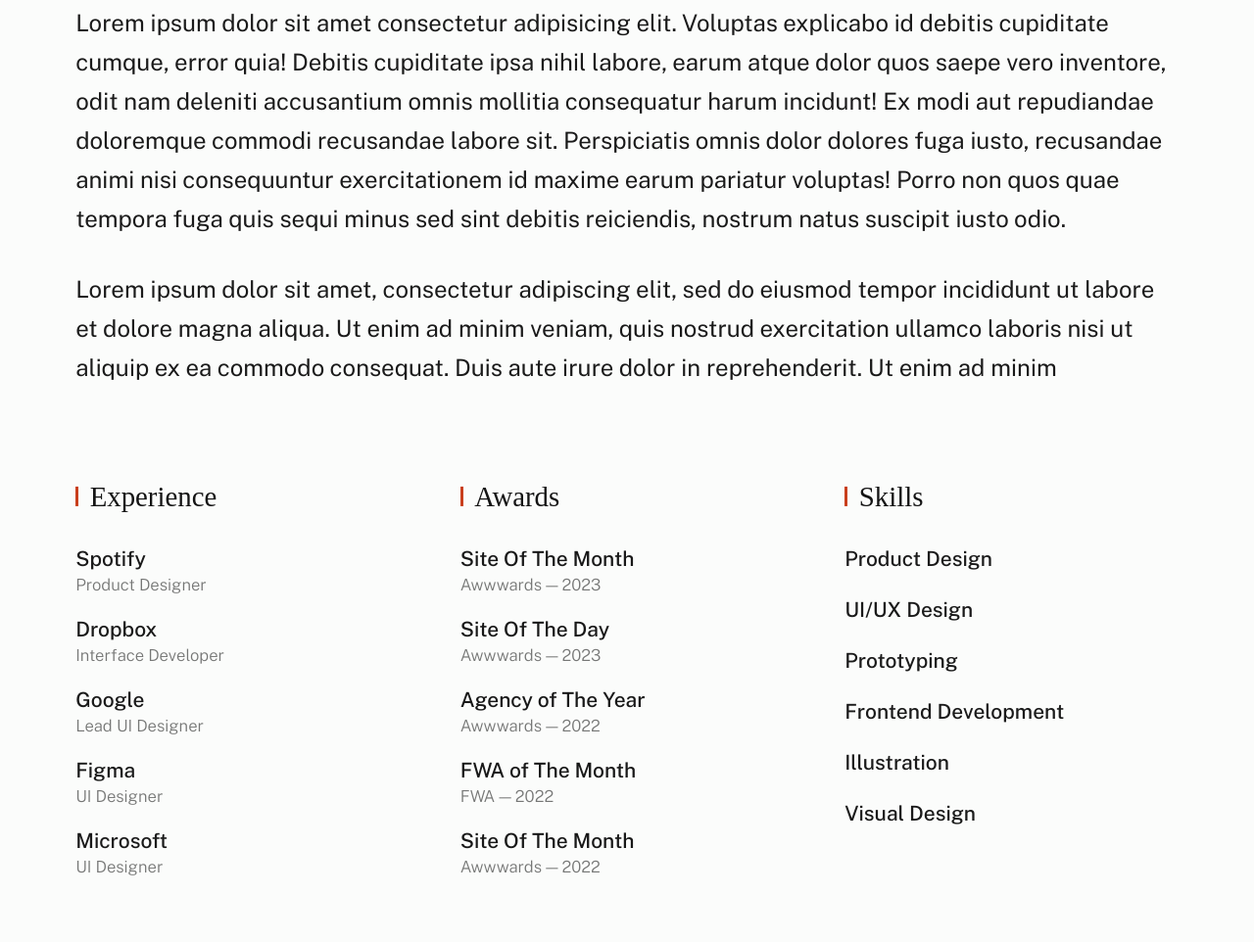
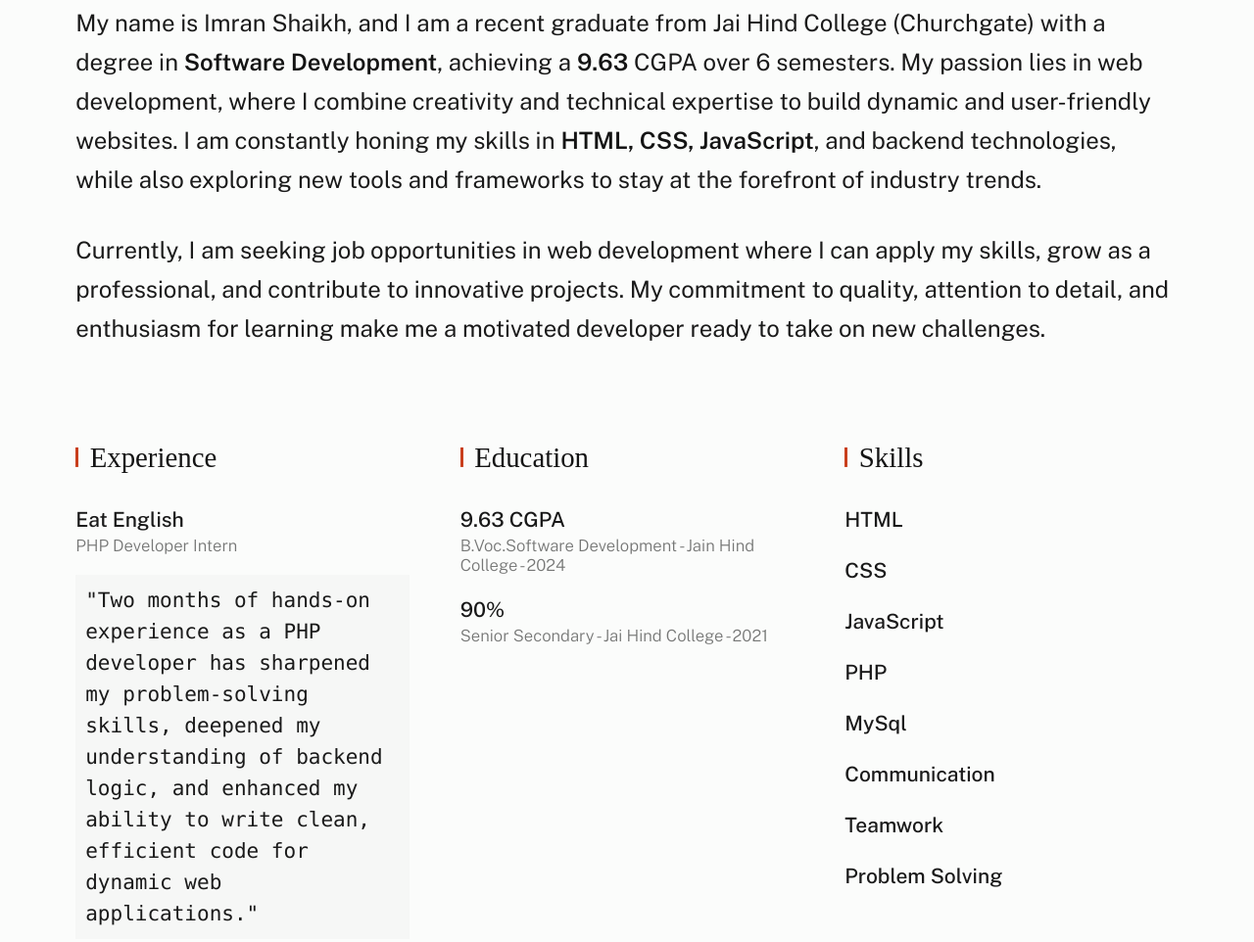
Before and after one commit to Fesssy/my_profile, a plain HTML site: page index.html in a window 1280 px wide. Shown: the part 1275-2237 px from the top of the page at 98% size. Drawn offline with nearby package versions, Linux system fonts and the light colour scheme; a web font is replaced by a local one.

Commit message:
adding experience, education info and skills as well as about me para and get in touch para

```diff
--- a/index.html
+++ b/index.html
@@ -165,11 +165,11 @@
                     </div> <!-- end section-header -->
 
                     <p class="attention-getter">
-                    Lorem ipsum dolor sit amet consectetur adipisicing elit. Voluptas explicabo id debitis cupiditate cumque, error quia! Debitis cupiditate ipsa nihil labore, earum atque dolor quos saepe vero inventore, odit nam deleniti accusantium omnis mollitia consequatur harum incidunt! Ex modi aut repudiandae doloremque commodi recusandae labore sit. Perspiciatis omnis dolor dolores fuga iusto, recusandae animi nisi consequuntur exercitationem id maxime earum pariatur voluptas! Porro non quos quae tempora fuga quis sequi minus sed sint debitis reiciendis, nostrum natus suscipit iusto odio.
+                        My name is Imran Shaikh, and I am a recent graduate from Jai Hind College (Churchgate) with a degree in <strong>Software Development</strong>, achieving a <strong>9.63</strong> CGPA over 6 semesters. My passion lies in web development, where I combine creativity and technical expertise to build dynamic and user-friendly websites. I am constantly honing my skills in <strong>HTML, CSS, JavaScript</strong>, and backend technologies, while also exploring new tools and frameworks to stay at the forefront of industry trends.
                     </p>
 
                     <p class="attention-getter">
-                    Lorem ipsum dolor sit amet, consectetur adipiscing elit, sed do eiusmod tempor incididunt ut labore et dolore magna aliqua. Ut enim ad minim veniam, quis nostrud exercitation ullamco laboris nisi ut aliquip ex ea commodo consequat. Duis aute irure dolor in reprehenderit. Ut enim ad minim
+                        Currently, I am seeking job opportunities in web development where I can apply my skills, grow as a professional, and contribute to innovative projects. My commitment to quality, attention to detail, and enthusiasm for learning make me a motivated developer ready to take on new challenges.
                     </p>
 
                     <div class="grid-list-items s-about__blocks">
@@ -178,59 +178,27 @@
                             <h4 class="s-about__block-title">Experience</h4>
                             <ul class="s-about__list">
                                 <li>
-                                    Spotify
-                                    <span>Product Designer</span>
-                                </li>
-                                <li>
-                                    Dropbox
-                                    <span>Interface Developer</span>
-                                </li>
-                                <li>
-                                    Google
-                                    <span>Lead UI Designer</span>
-                                </li>
-                                <li>
-                                    Figma
-                                    <span>UI Designer</span>
-                                </li>
-                                <li>
-                                    Microsoft
-                                    <span>UI Designer</span>
+                                    Eat English
+                                    <span>PHP Developer Intern</span>
+                                    <pre wrap style="margin-top: 20px; padding: 10px;">"Two months of hands-on experience as a PHP developer has sharpened my problem-solving skills, deepened my understanding of backend logic, and enhanced my ability to write clean, efficient code for dynamic web applications."</pre>
                                 </li>
                             </ul>
                         </div> <!--end s-about__block -->
 
                         <div class="grid-list-items__item s-about__block">
-                            <h4 class="s-about__block-title">Awards</h4>
+                            <h4 class="s-about__block-title">Education</h4>
 
                             <ul class="s-about__list">
                                 <li>
                                     <a href="#0">
-                                        Site Of The Month
-                                        <span>Awwwards — 2023</span>
+                                        9.63 CGPA
+                                        <span>B.Voc.Software Development - Jain Hind College - 2024</span>
                                     </a>
                                 </li>
                                 <li>
                                     <a href="#0">
-                                        Site Of The Day
-                                        <span>Awwwards — 2023</span>
-                                    </a>
-                                </li>
-                                <li>
-                                    <a href="#0">
-                                        Agency of The Year
-                                        <span>Awwwards — 2022</span>
-                                    </a>
-                                </li>
-                                <li>
-                                    <a href="#0">
-                                        FWA of The Month
-                                        <span>FWA — 2022</span>
-                                    </a>
-                                </li><li>
-                                    <a href="#0">
-                                        Site Of The Month
-                                        <span>Awwwards — 2022</span>
+                                        90%
+                                        <span>Senior Secondary - Jai Hind College - 2021</span>
                                     </a>
                                 </li>
                             </ul>
@@ -241,22 +209,28 @@
 
                             <ul class="s-about__list">
                                 <li>
-                                    Product Design
+                                    HTML
                                 </li>
                                 <li>
-                                    UI/UX Design
+                                    CSS
                                 </li>
                                 <li>
-                                    Prototyping
+                                    JavaScript
                                 </li>
                                 <li>
-                                    Frontend Development
+                                    PHP
                                 </li>
                                 <li>
-                                    Illustration
+                                    MySql
                                 </li>
                                 <li>
-                                    Visual Design
+                                    Communication
+                                </li>
+                                <li>
+                                    Teamwork
+                                </li>
+                                <li>
+                                    Problem Solving
                                 </li>
                             </ul>
                         </div> <!--end s-about__block -->
@@ -431,8 +405,7 @@
 
                 <div class="column xl-6 md-12 s-footer__block s-footer__about">
                     <p class="attention-getter">
-                    Lorem ipsum dolor sit amet consectetur adipisicing elit. Voluptas illum quasi facere libero,
-                    fugiat laboriosam possimus amet consectetur adipisicing elit reprehenderit eveniet tempore quisquam ipsa id esse. Facere ratione dignissimos.
+                        I am confident that my skills in web development, combined with my drive to deliver high-quality results, will contribute to your team's success. I would love the opportunity to discuss how I can add value to Your Company.
                     </p>
                 </div> <!-- end section-footer__about -->
 
```
